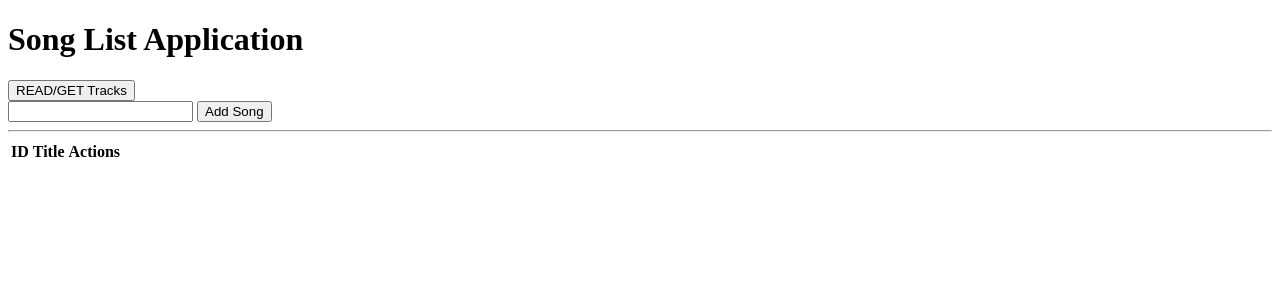
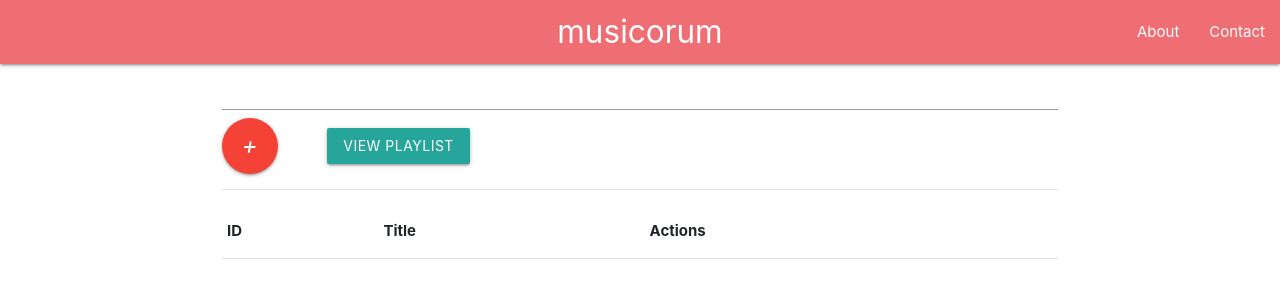
Before and after one commit to ramonavidallon/ajax-api-song-list, a website: page index.html in a window 1280 px wide. Drawn offline with nearby package versions, Linux system fonts and the light colour scheme.

Commit message:
styling added

```diff
--- a/index.html
+++ b/index.html
@@ -5,18 +5,38 @@
   <meta charset="UTF-8">
   <meta name="viewport" content="width=device-width, initial-scale=1.0">
   <meta http-equiv="X-UA-Compatible" content="ie=edge">
+  <link rel="stylesheet" href="https://stackpath.bootstrapcdn.com/bootstrap/4.3.1/css/bootstrap.min.css"
+    integrity="sha384-ggOyR0iXCbMQv3Xipma34MD+dH/1fQ784/j6cY/iJTQUOhcWr7x9JvoRxT2MZw1T" crossorigin="anonymous">
+  <link rel="stylesheet" href="https://cdnjs.cloudflare.com/ajax/libs/materialize/1.0.0/css/materialize.min.css">
+  <link rel="stylesheet" type="text/css" href="/style.css">
   <script src="https://ajax.googleapis.com/ajax/libs/jquery/3.4.1/jquery.min.js"></script>
-  <script src="https://code.jquery.com/jquery-3.4.1.min.js"
-    integrity="sha256-CSXorXvZcTkaix6Yvo6HppcZGetbYMGWSFlBw8HfCJo=" crossorigin="anonymous"></script>
   <title>Song List Application</title>
 </head>
 
 <body>
-  <h1>Song List Application</h1>
-  <button type="button" id="get-btn">READ/GET Tracks</button>
+  <nav>
+    <div class="nav-wrapper">
+      <a href="#" class="brand-logo center">musicorum</a>
+      <ul id="nav-mobile" class="right hide-on-med-and-down">
+        <!-- <li><a href="sass.html">Log In</a></li> -->
+        <li><a href="badges.html">About</a></li>
+        <li><a href="collapsible.html">Contact</a></li>
+      </ul>
+    </div>
+  </nav>
+
+  <div class="container">
+    <div class="col-sm"></div>
+
+    <div class="col-sm">
       <form id="create-form">
         <input type="text" id="create-input">
-    <button id="add-song">Add Song</button>
+        <button id="add-song" class="btn-floating btn-large waves-effect waves-light red">
+          <i class="material-icons">+</i>
+        </button>
+        <button class="waves-effect waves-light btn" type="button" id="get-btn">View Playlist</button>
+
+        <!-- <button id="add-song">Add Song</button> -->
       </form>
 
       <hr>
@@ -32,13 +52,20 @@
 
         <tbody></tbody>
       </table>
+    </div>
 
+    <div class="col-sm"></div>
 
+  </div>
 
 
 
 
   <script src="index.js"></script>
+  <script src="https://cdnjs.cloudflare.com/ajax/libs/materialize/1.0.0/js/materialize.min.js"></script>
+  <script src="https://code.jquery.com/jquery-3.4.1.min.js"
+    integrity="sha256-CSXorXvZcTkaix6Yvo6HppcZGetbYMGWSFlBw8HfCJo=" crossorigin="anonymous"></script>
+
 </body>
 
 </html>
--- a/index.js
+++ b/index.js
@@ -14,8 +14,8 @@ $(() => {
             <td class="id">' + songs.id + '</td>\
             <td><input type="text" class="name" value="' + songs.track + '"></td>\
             <td>\
-              <button class="update-btn">UPDATE/PUT</button>\
-              <button class="delete-btn">DELETE</button>\
+              <button class="waves-effect waves-light btn update-btn">UPDATE/PUT</button>\
+              <button class="waves-effect waves-light btn delete-btn">DELETE</button>\
             <td>\
             </tr>\
           ');
--- /dev/null
+++ b/style.css
@@ -0,0 +1,3 @@
+#get-btn {
+  margin-left: 3rem;
+}
```
Lines whose indentation alone changed are shown as unchanged.
